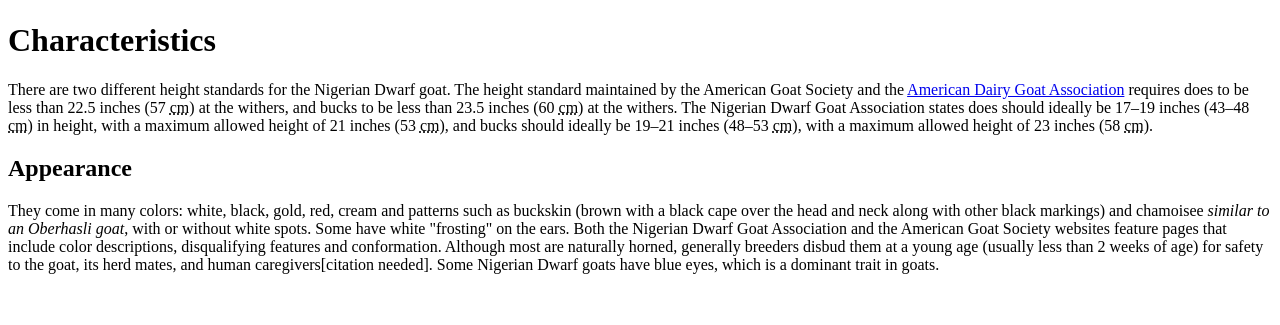
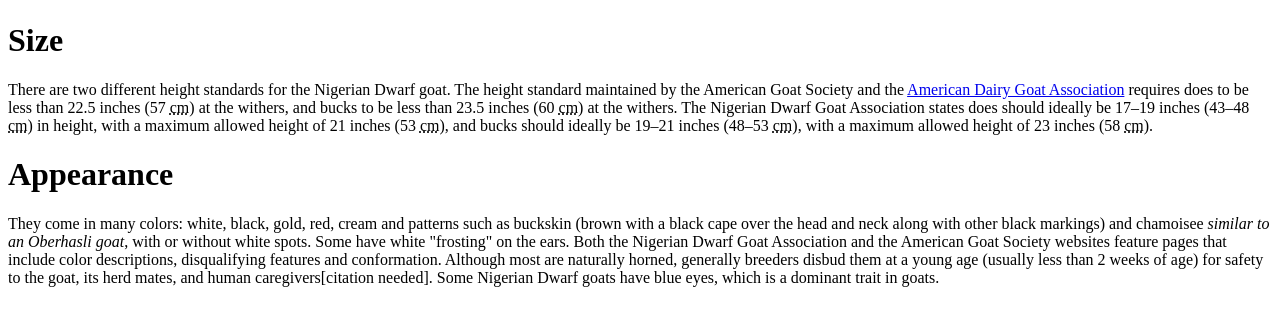
Before and after one commit to oliviaheinze/billy-goats-are-awesome, a plain HTML site: page characteristics.html in a window 1280 px wide. Shown: the part 383-708 px from the top of the page. Drawn offline with Linux system fonts and the light colour scheme.

Commit message:
Update characteristics.html

```diff
--- a/characteristics.html
+++ b/characteristics.html
@@ -8,9 +8,9 @@
 	<h1>Nigerian Dwarf Goats</h1>
 	<img src="https://upload.wikimedia.org/wikipedia/commons/6/66/Magpie_Ducks_117.JPG" alt="nigerian dwarf goat blue eye">
 
-	<h1>Characteristics</h1>
+	<h1>Size</h1>
 <p>There are two different height standards for the Nigerian Dwarf goat. The height standard maintained by the American Goat Society and the <a href="https://en.wikipedia.org/wiki/American_Dairy_Goat_Association">American Dairy Goat Association</a> requires does to be less than 22.5 inches (57 <abbr title="centimeters">cm</abbr>) at the withers, and bucks to be less than 23.5 inches (60 <abbr title="centimeters">cm</abbr>) at the withers. The Nigerian Dwarf Goat Association states does should ideally be 17–19 inches (43–48 <abbr title="centimeters">cm</abbr>) in height, with a maximum allowed height of 21 inches (53 <abbr title="centimeters">cm</abbr>), and bucks should ideally be 19–21 inches (48–53 <abbr title="centimeters">cm</abbr>), with a maximum allowed height of 23 inches (58 <abbr title="centimeters">cm</abbr>).</p>
-	<h2>Appearance</h2>
+	<h1>Appearance</h1>
 <p>They come in many colors: white, black, gold, red, cream and patterns such as buckskin (brown with a black cape over the head and neck along with other black markings) and chamoisee <em>similar to an Oberhasli goat</em>, with or without white spots. Some have white "frosting" on the ears. Both the Nigerian Dwarf Goat Association and the American Goat Society websites feature pages that include color descriptions, disqualifying features and conformation. Although most are naturally horned, generally breeders disbud them at a young age (usually less than 2 weeks of age) for safety to the goat, its herd mates, and human caregivers[citation needed]. Some Nigerian Dwarf goats have blue eyes, which is a dominant trait in goats.</p>
 
 </body>
```
